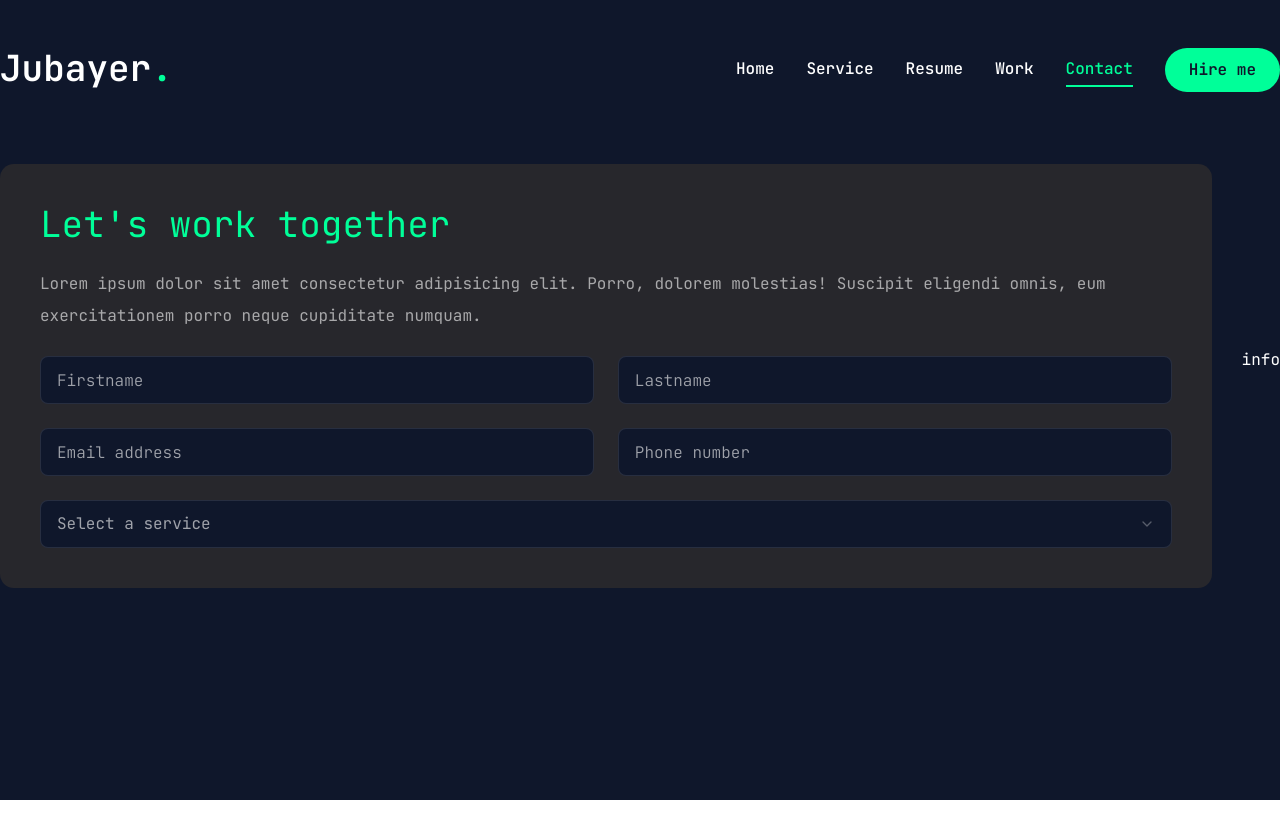
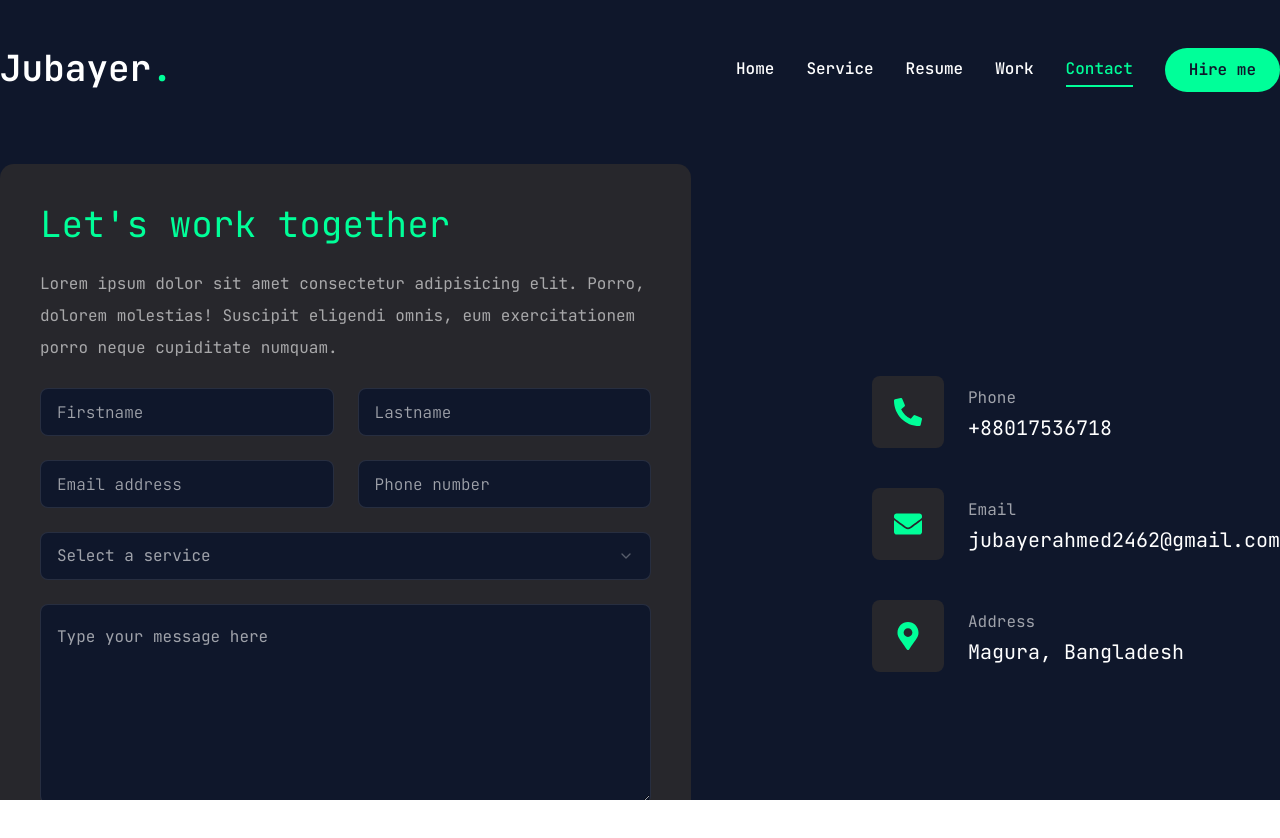
Before and after one commit to jubayer718/next-dev-portfolio, a Next.js app: page /contact in a window 1280 px wide. Shown: the top 838 px of the page. Before the commit the page ends 800 px from the top, so only its background shows below. Built offline with nearby package versions, Linux system fonts and the light colour scheme.

Commit message:
project almost finished

```diff
--- a/src/app/contact/page.jsx
+++ b/src/app/contact/page.jsx
@@ -51,7 +51,7 @@
       <div className="container mx-auto">
         <div className="flex flex-col xl:flex-row gap-[30px]">
         {/* form */}
-        <div className="xl:h-[54%] order-2 xl:order-none">
+        <div className="xl:w-[54%] order-2 xl:order-none">
             <form className="flex flex-col gap-6 p-10 bg-[#27272c] rounded-xl">
               <h3 className="text-4xl text-[#00ff99]">Let's work together</h3>
               <p className="text-white/60">Lorem ipsum dolor sit amet consectetur adipisicing elit. Porro, dolorem molestias! Suscipit eligendi omnis, eum exercitationem porro neque cupiditate numquam.</p>
@@ -92,13 +92,36 @@
                 </SelectContent>
 
               </Select>
+              {/* textarea */}
+              <Textarea
+                className="h-[200px]"
+                placeholder="Type your message here"
+              />
+              {/* btn */}
+              <Button size="md" className="max-w-40 py-3">Send message</Button>
 
 
           </form>
         </div>
         {/* info */}
-        <div className="flex-1 flex items-center xl:justify-end order-1 xl:order-none mb-8 xl:mb:0">
-          info
+          <div className="flex-1 flex items-center xl:justify-end order-1 xl:order-none mb-8 xl:mb:0">
+            <ul className="flex flex-col gap-10">
+
+            {info.map((item, index) => {
+              return (
+                <li key={index} className="flex items-center gap-6 ">
+                  <div className="w-[52px] h-[52px] xl:w-[72px] xl:h-[72px] bg-[#27272c] text-[#00ff99] rounded-md flex items-center justify-center">
+                    <div className="text-[28px]">{ item.icon}</div>
+                  </div>
+                  <div className="flex-1">
+                    <p className="text-white/60">{item.title}</p>
+                    <h3 className="text-xl">{ item.description}</h3>
+                  </div>
+
+              </li>
+            )
+          })}
+            </ul>
         </div>
 
       </div>
--- a/src/components/ui/button.jsx
+++ b/src/components/ui/button.jsx
@@ -16,7 +16,7 @@
 
       },
       size: {
-        default: "h-[44px] px-6",
+        default: "h-[44px] px-6 ",
         sm: "h-[48px] px-6",
         lg: "h-[56px] px-8 text-sm uppercase tracking-[2px]",
         icon: "size-9",
--- a/src/components/ui/textarea.jsx
+++ b/src/components/ui/textarea.jsx
@@ -10,7 +10,7 @@
     <textarea
       data-slot="textarea"
       className={cn(
-        "border-input placeholder:text-muted-foreground focus-visible:border-ring focus-visible:ring-ring/50 aria-invalid:ring-destructive/20 dark:aria-invalid:ring-destructive/40 aria-invalid:border-destructive dark:bg-input/30 flex field-sizing-content min-h-16 w-full rounded-md border bg-transparent px-3 py-2 text-base shadow-xs transition-[color,box-shadow] outline-none focus-visible:ring-[3px] disabled:cursor-not-allowed disabled:opacity-50 md:text-sm",
+        "flex min-h-[80px] w-full rounded-md border border-white/10 bg-primary px-4 py-5 text-base placeholder:text-white/60 focus-visible:outline-none focus-visible:ring-1 focus-visible:ring-[#00ff99] focus-visible:ring-offset-0 disabled:cursor-not-allowed disabled:opacity-50",
         className
       )}
       {...props} />
```
Also changed, not shown: .eslintrc.json (added).
